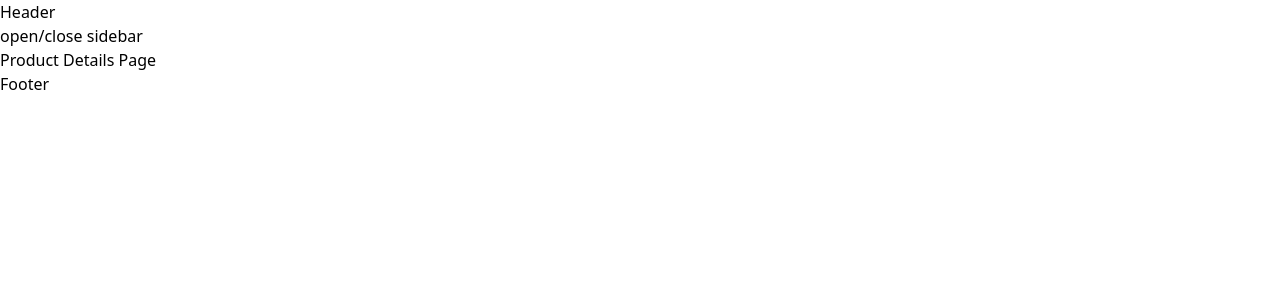
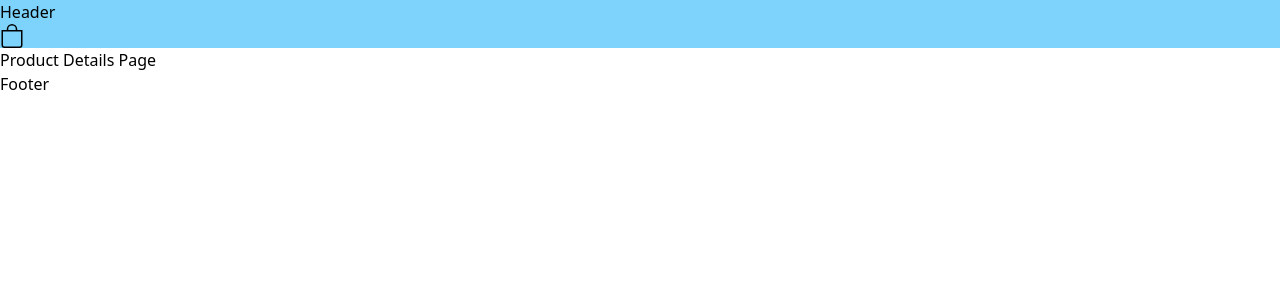
Before and after one commit to BratislavPanajotovic/ECommerce-Shop, a React (Create React App) app: page /product/1 in a window 1280 px wide. Shown: the top 300 px of the page. Built offline with nearby package versions, Linux system fonts and the light colour scheme; no server answers.

Commit message:
header finished

```diff
--- a/src/components/Header.js
+++ b/src/components/Header.js
@@ -1,14 +1,20 @@
 import React, { useContext } from "react";
 import { SidebarContext } from "../contexts/SidebarContext";
+import { BsBag } from "react-icons/bs";
 
 const Header = () => {
   const { isOpen, setIsOpen } = useContext(SidebarContext);
 
   return (
-    <div>
+    <header className="bg-sky-300">
       <div>Header</div>
-      <div onClick={() => setIsOpen(!isOpen)}>open/close sidebar</div>
-    </div>
+      <div
+        onClick={() => setIsOpen(!isOpen)}
+        className="cursor-pointer flex relative"
+      >
+        <BsBag className="text-2xl" />
+      </div>
+    </header>
   );
 };
 
--- a/src/components/Sidebar.js
+++ b/src/components/Sidebar.js
@@ -13,7 +13,16 @@
         isOpen ? "right-0" : "-right-full"
       } w-full bg-white fixed top-0 h-full shadow-2xl md:w-[35vw] xl:max-w-[30vw] transition-all duration-300 z-20 px-4 lg:px-[35px]`}
     >
-      Sidebar
+      <div className="flex items-center justify-between py-6 border-b">
+        <div className="uppercase tet-sm font-semibold">Shopping bag(0)</div>
+        <div
+          onClick={
+            handleClose}
+          className="cursor-pointer w-8 h-8 flex justify-center items-center"
+        >
+          <IoMdArrowForward className="text-2xl" />
+        </div>
+      </div>
     </div>
   );
 };
```
